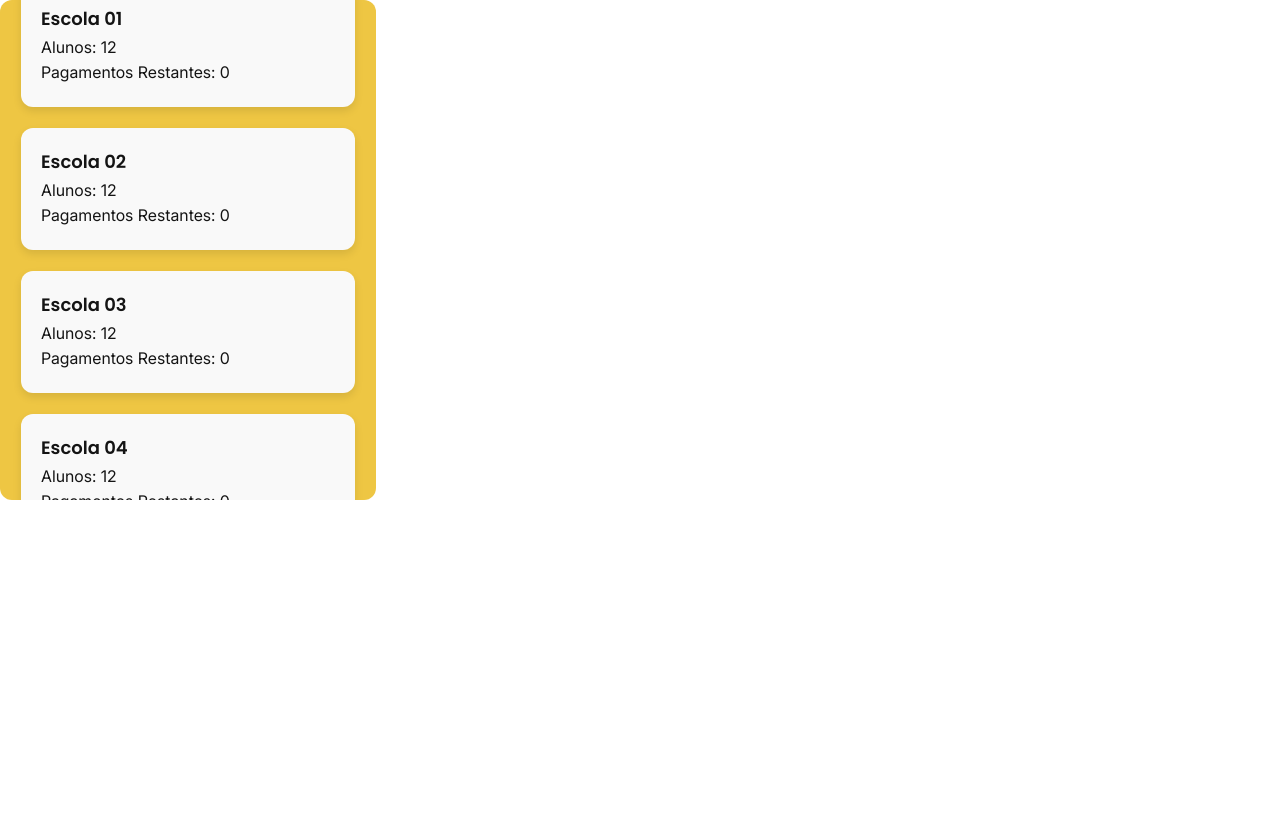
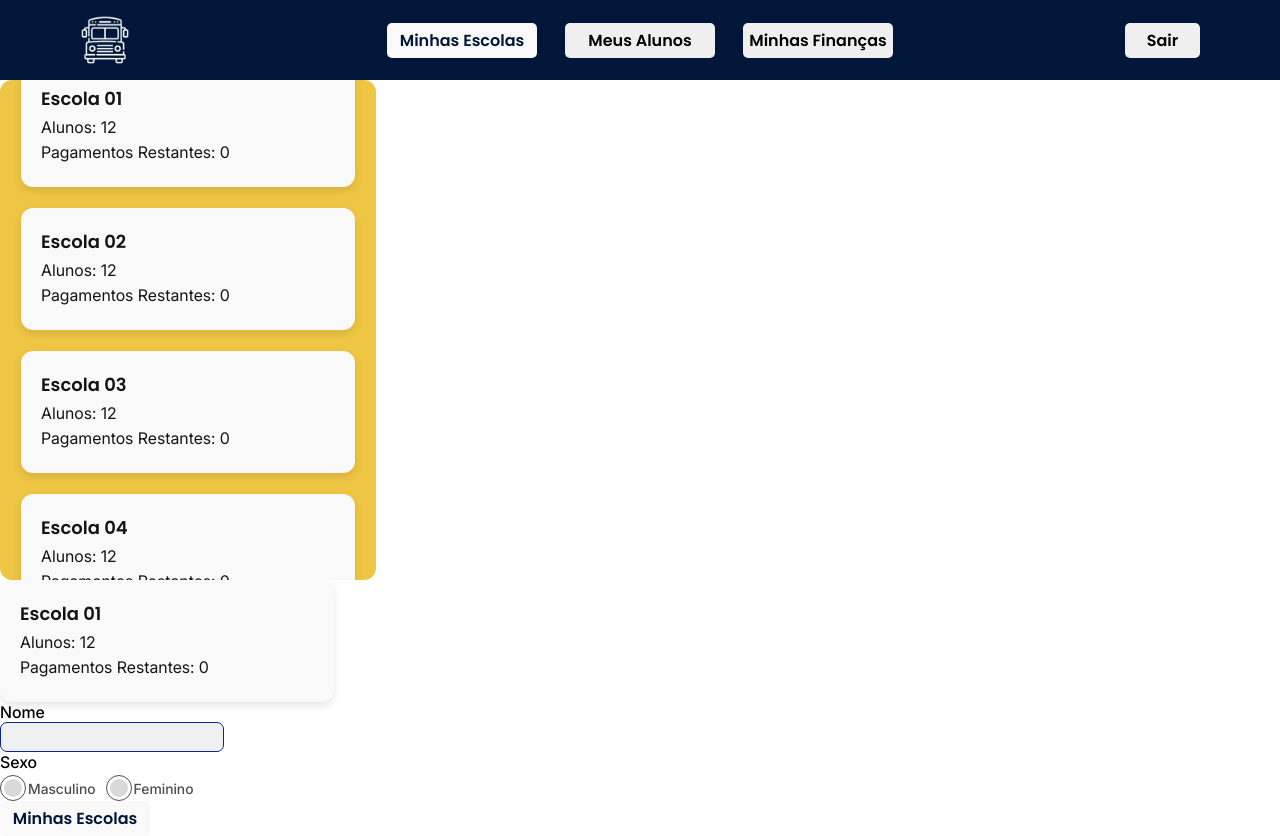
Before and after one commit to connect-solutions0101/vannbora-web-app, a React (Create React App) app: page /test in a window 1280 px wide. Before the commit the page ends 800 px from the top, so only its background shows below. Built offline with nearby package versions, Linux system fonts and the light colour scheme.

Commit message:
refactor: style changes na página de cadastro

```diff
--- a/src/components/Input/Input.module.css
+++ b/src/components/Input/Input.module.css
@@ -17,6 +17,7 @@
     font-family: "InterMedium";
     font-size: 14px;
     color: #011638;
+    background-color: #EEF0F2;
 }
 
 .input:focus{
--- a/src/pages/Test/Test.jsx
+++ b/src/pages/Test/Test.jsx
@@ -1,5 +1,10 @@
 import React from "react";
 import ItemList from "../../components/ItemList/ItemList";
+import CardItem from "../../components/CardItem/CardItem";
+import Input from "../../components/Input/Input";
+import Radio from "../../components/Radio/Radio";
+import NavBar from "../../components/NavBar/NavBar";
+import Botao from "../../components/Botao/Botao";
 
 const Test = () => {
     const values = [
@@ -28,8 +33,14 @@ const Test = () => {
 
     return (
         <div>
+            <NavBar />
             <ItemList values={values} />
+            <CardItem title="Escola 01" firstValue="Alunos: 12" secondValue="Pagamentos Restantes: 0" />
+            <Input size={224} type="text" label="Nome" value="" onChange={() => { }} />
+            <Radio size={224} label="Sexo" radioLabels={["Masculino", "Feminino"]} values={["M", "F"]} name="sexo" onChange={() => { }} />
+            <Botao size={150} onClick={() => { }} colorPreset={"white"} hoverPreset={"yellow"}>Minhas Escolas</Botao>
         </div>
+
     );
 };
 
```
Also changed, not shown: src/utils/assets/cadastroBackground.svg.
